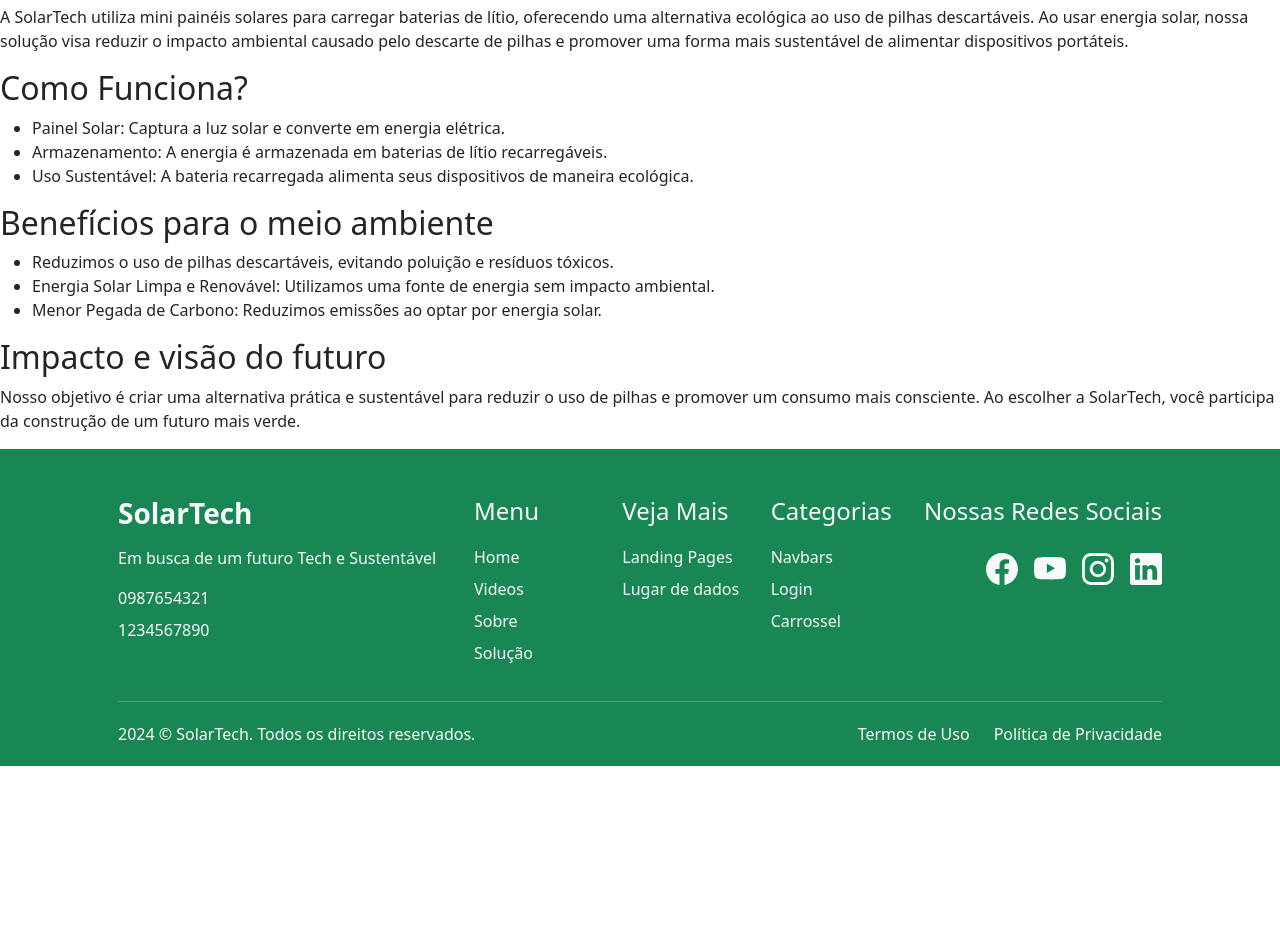
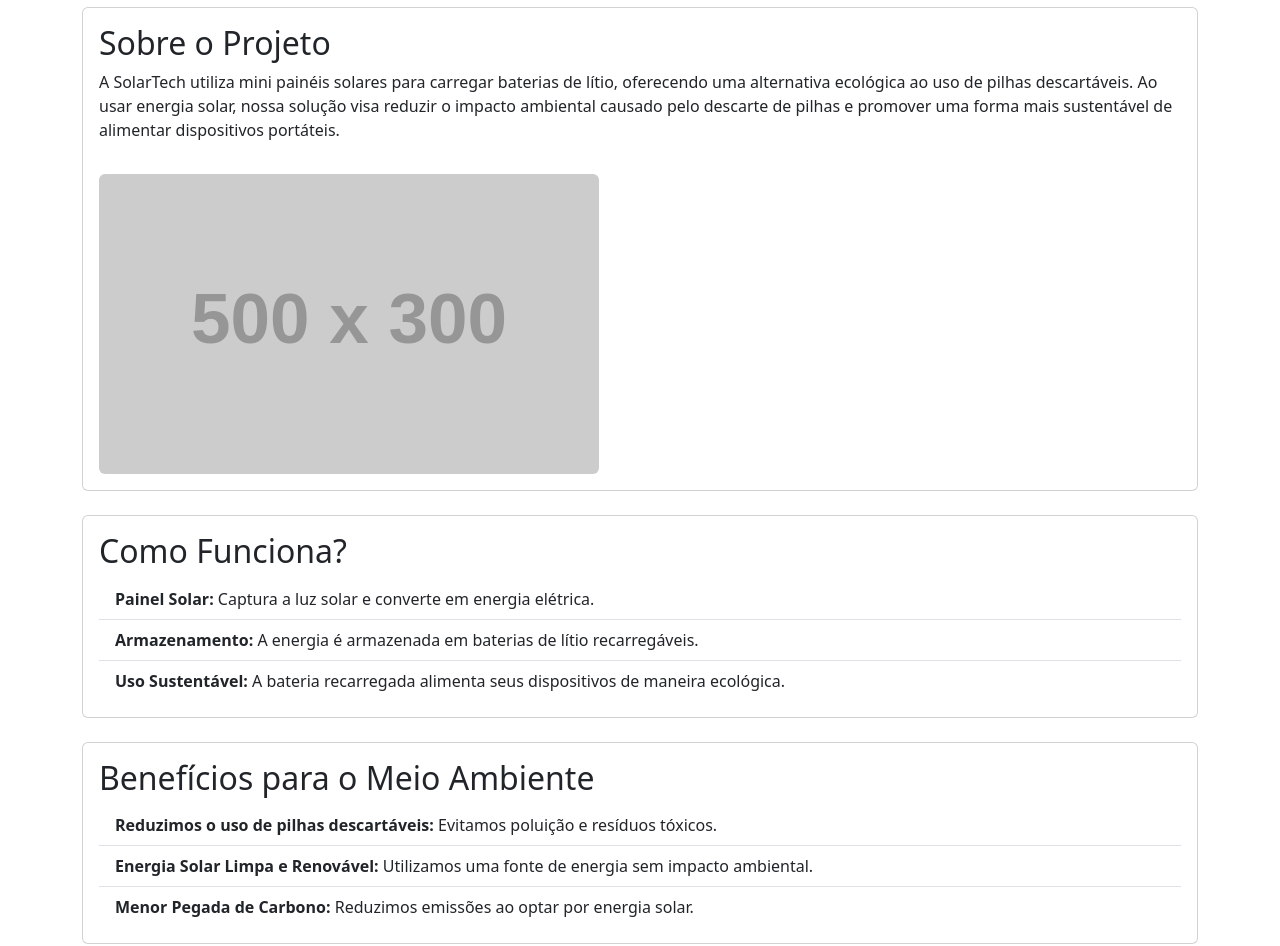
Before and after one commit to Pedro-Josue/Site_GS, a React (Vite) app: page /sobre in a window 1280 px wide. Shown: the part 111-1057 px from the top of the page. Before the commit the page ends 877 px from the top, so only its background shows below. Built offline with nearby package versions, Linux system fonts and the light colour scheme.

Commit message:
nova estrutura da pagina sobre

```diff
--- a/package.json
+++ b/package.json
@@ -11,6 +11,7 @@
   },
   "dependencies": {
     "bootstrap": "^5.3.3",
+    "bootstrap-3-card": "^0.2.0",
     "bootstrap-icons": "^1.11.3",
     "crypto-js": "^4.2.0",
     "react": "^18.3.1",
--- a/src/routes/Sobre.jsx
+++ b/src/routes/Sobre.jsx
@@ -1,26 +1,67 @@
+import { Card, ListGroup } from 'react-bootstrap';
+
 const Sobre=()=>{
     return(
         <>
-            <h2>Sobre o Projeto</h2>
-            <p>A SolarTech utiliza mini painéis solares para carregar baterias de lítio, oferecendo uma alternativa ecológica ao uso de pilhas descartáveis. Ao usar energia solar, nossa solução visa reduzir o impacto ambiental causado pelo descarte de pilhas e promover uma forma mais sustentável de alimentar dispositivos portáteis.</p>
-            <h2>Como Funciona?</h2>
-            <div>
-                <ul>
-                    <li>Painel Solar: Captura a luz solar e converte em energia elétrica.</li>
-                    <li>Armazenamento: A energia é armazenada em baterias de lítio recarregáveis.</li>
-                    <li>Uso Sustentável: A bateria recarregada alimenta seus dispositivos de maneira ecológica.</li>
-                </ul>
-            </div>
-            <h2>Benefícios para o meio ambiente</h2>
-            <div>
-                <ul>
-                    <li>Reduzimos o uso de pilhas descartáveis, evitando poluição e resíduos tóxicos.</li>
-                    <li>Energia Solar Limpa e Renovável: Utilizamos uma fonte de energia sem impacto ambiental.</li>
-                    <li>Menor Pegada de Carbono: Reduzimos emissões ao optar por energia solar.</li>
-                </ul>
-            </div>
-            <h2>Impacto e visão do futuro</h2>
-            <p>Nosso objetivo é criar uma alternativa prática e sustentável para reduzir o uso de pilhas e promover um consumo mais consciente. Ao escolher a SolarTech, você participa da construção de um futuro mais verde.</p>
+        <div className="container mt-5">
+      {/* Card: Sobre o Projeto */}
+      <Card className="mb-4">
+        <Card.Body>
+          <Card.Title className="fs-2">Sobre o Projeto</Card.Title>
+          <Card.Text>
+            A SolarTech utiliza mini painéis solares para carregar baterias de lítio, oferecendo uma alternativa ecológica ao uso de pilhas descartáveis. Ao usar energia solar, nossa solução visa reduzir o impacto ambiental causado pelo descarte de pilhas e promover uma forma mais sustentável de alimentar dispositivos portáteis.
+          </Card.Text>
+          <img src="https://via.placeholder.com/500x300.png?text=Painel+Solar" alt="Painel Solar" className="img-fluid rounded mt-3" />
+        </Card.Body>
+      </Card>
+
+      {/* Card: Como Funciona? */}
+      <Card className="mb-4">
+        <Card.Body>
+          <Card.Title className="fs-2">Como Funciona?</Card.Title>
+          <ListGroup variant="flush">
+            <ListGroup.Item>
+              <strong>Painel Solar:</strong> Captura a luz solar e converte em energia elétrica.
+            </ListGroup.Item>
+            <ListGroup.Item>
+              <strong>Armazenamento:</strong> A energia é armazenada em baterias de lítio recarregáveis.
+            </ListGroup.Item>
+            <ListGroup.Item>
+              <strong>Uso Sustentável:</strong> A bateria recarregada alimenta seus dispositivos de maneira ecológica.
+            </ListGroup.Item>
+          </ListGroup>
+        </Card.Body>
+      </Card>
+
+      {/* Card: Benefícios para o Meio Ambiente */}
+      <Card className="mb-4">
+        <Card.Body>
+          <Card.Title className="fs-2">Benefícios para o Meio Ambiente</Card.Title>
+          <ListGroup variant="flush">
+            <ListGroup.Item>
+              <strong>Reduzimos o uso de pilhas descartáveis:</strong> Evitamos poluição e resíduos tóxicos.
+            </ListGroup.Item>
+            <ListGroup.Item>
+              <strong>Energia Solar Limpa e Renovável:</strong> Utilizamos uma fonte de energia sem impacto ambiental.
+            </ListGroup.Item>
+            <ListGroup.Item>
+              <strong>Menor Pegada de Carbono:</strong> Reduzimos emissões ao optar por energia solar.
+            </ListGroup.Item>
+          </ListGroup>
+        </Card.Body>
+      </Card>
+
+      {/* Card: Impacto e Visão do Futuro */}
+      <Card className="mb-4">
+        <Card.Body>
+          <Card.Title className="fs-2">Impacto e Visão do Futuro</Card.Title>
+          <Card.Text>
+            Nosso objetivo é criar uma alternativa prática e sustentável para reduzir o uso de pilhas e promover um consumo mais consciente. Ao escolher a SolarTech, você participa da construção de um futuro mais verde.
+          </Card.Text>
+          <img src="https://via.placeholder.com/500x300.png?text=Visão+Sustentável" alt="Visão Sustentável" className="img-fluid rounded mt-3" />
+        </Card.Body>
+      </Card>
+    </div>
         </>
     )
 }
```
Also changed, not shown: 1 other file (tests, documents, lock files or other folders).
